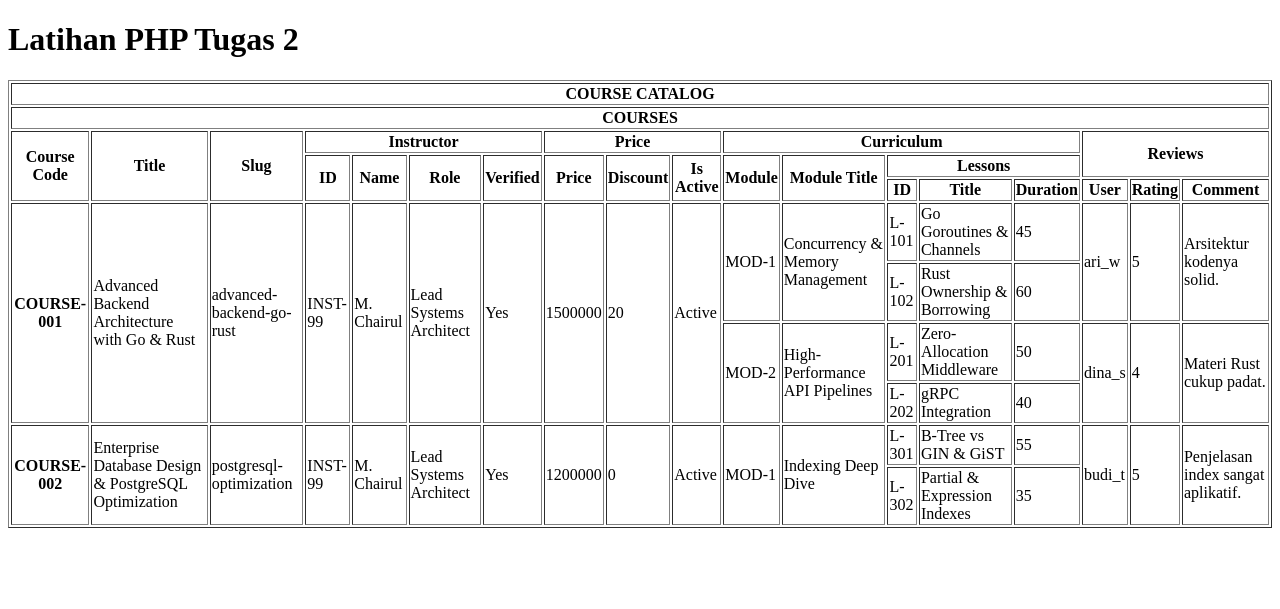
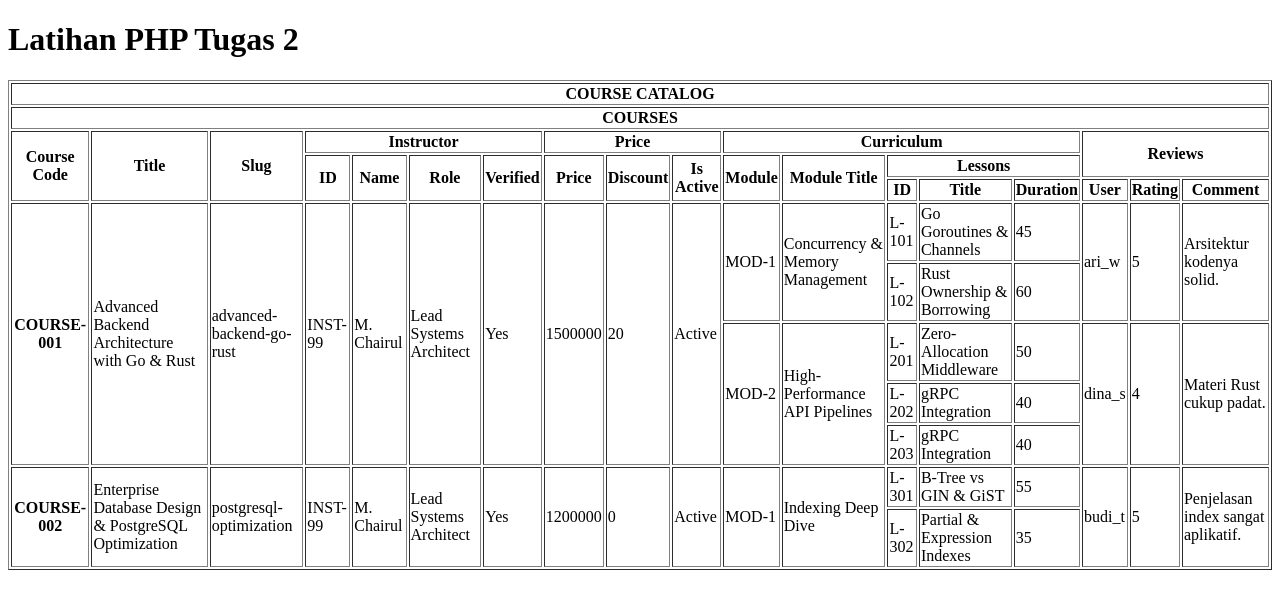
Before and after one commit to mchairul/web-programming-mas-wahyu, a PHP site: page /t2.php in a window 1280 px wide. Shown: the top 609 px of the page. Run offline with PHP 8.4, Linux system fonts and the light colour scheme.

Commit message:
Update t2.php

```diff
--- a/t2.php
+++ b/t2.php
@@ -32,7 +32,8 @@ $courseCatalog = [
                     "module_title" => "High-Performance API Pipelines",
                     "lessons" => [
                         ["id" => "L-201", "title" => "Zero-Allocation Middleware", "duration_min" => 50],
-                        ["id" => "L-202", "title" => "gRPC Integration", "duration_min" => 40]
+                        ["id" => "L-202", "title" => "gRPC Integration", "duration_min" => 40],
+                        ["id" => "L-203", "title" => "gRPC Integration", "duration_min" => 40]
                     ]
                 ]
             ],
```
